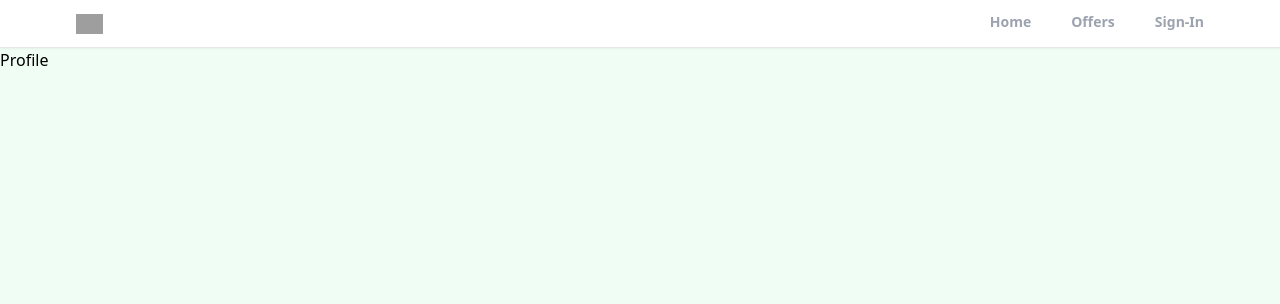
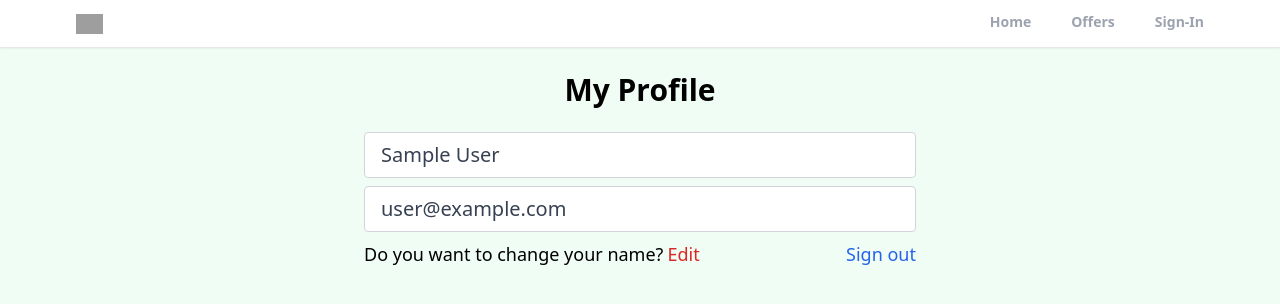
Before and after one commit to cheruto23/Realtor-clone, a React (Vite) app: page /profile in a window 1280 px wide. Shown: the top 304 px of the page. Built offline with nearby package versions, Linux system fonts and the light colour scheme; no server answers; sample sign-in values are in the browser's storage; grey boxes are pictures that could not be loaded.

Commit message:
Profile page

```diff
--- a/src/App.jsx
+++ b/src/App.jsx
@@ -4,6 +4,7 @@
 import Profile from "./Pages/Profile";
 import Signin from "./Pages/Signin";
 import Signup from "./Pages/Signup";
+import PrivateRoutes from "./Components/PrivateRoutes";
 import Forgotpassword from "./Pages/Forgot-password";
 import Offers from "./Pages/Offers";
 import Header from "./Components/Header";
@@ -17,7 +18,9 @@
         <Header />
         <Routes>
           <Route path="/" element={<Home />}></Route>
+          <Route path="profile" element={<PrivateRoutes/>}>
           <Route path="/profile" element={<Profile />}></Route>
+          </Route>
           <Route path="/sign-in" element={<Signin />}></Route>
           <Route path="/sign-up" element={<Signup />}></Route>
           <Route path="/forgot-password" element={<Forgotpassword />}></Route>
--- a/src/Components/OAuth.jsx
+++ b/src/Components/OAuth.jsx
@@ -27,8 +27,8 @@
                     email:user.email,
                     timestamp: serverTimestamp(),
                 })
-                navigate("/")
             }
+            navigate("/")
         } catch (error) {
             toast.error("Could not authorize with google")
         }
--- /dev/null
+++ b/src/Components/PrivateRoutes.jsx
@@ -0,0 +1,11 @@
+import React from 'react'
+import { Outlet, Navigate } from 'react-router';
+import {UseAuthStatus} from '../Hooks/UseAuthStatus';
+
+export default function PrivateRoutes() {
+    const {loggedIn,checkingStatus} = UseAuthStatus();
+    if(checkingStatus){
+        return <h3>Loading... </h3>
+    }
+  return loggedIn ? <Outlet/> : <Navigate to="/sign-in"/>
+}
--- /dev/null
+++ b/src/Hooks/UseAuthStatus.jsx
@@ -0,0 +1,18 @@
+import { getAuth, onAuthStateChanged } from 'firebase/auth';
+import React, { useEffect, useState } from 'react'
+
+export function UseAuthStatus() {
+    const [loggedIn, setLoggedIn] = useState(false);
+    const [checkingStatus, setCheckingStatus] = useState(true);
+
+    useEffect(()=>{
+        const auth = getAuth()
+        onAuthStateChanged(auth,(user)=>{
+            if(user){
+                setLoggedIn(true);
+            }
+            setCheckingStatus(false)
+        })
+    }, [])
+  return {loggedIn,checkingStatus}
+}
--- a/src/Pages/Profile.jsx
+++ b/src/Pages/Profile.jsx
@@ -1,5 +1,53 @@
-export default function Profile(){
-    return(
-        <div>Profile</div>
-    )
+import { getAuth } from "firebase/auth";
+import { useState } from "react";
+import { useNavigate } from "react-router";
+
+export default function Profile() {
+    const auth = getAuth()
+    const navigate = useNavigate();
+  const [formData, setFormdata] = useState({
+    name: auth.currentUser.displayName,
+    email: auth.currentUser.email,
+  });
+
+  const { name, email } = formData;
+
+  function onLogOut(){
+    auth.signOut()
+    navigate("/")
+  };
+  return (
+    <>
+      <section className="max-w-6xl mx-auto flex justify-center items-center
+      flex-col">
+        <h1 className="text-3xl text-center mt-6 font-bold">My Profile</h1>
+        <div className="w-full md:w-[50%] mt-6 px-3">
+          <form>
+            <input
+              className="w-full px-4 py-2 text-xl text-gray-700
+                     bg-white border border-gray-300 rounded transition ease-in-out"
+              type="text" id="name" value={name} disabled
+            ></input>
+             <input
+              className="w-full px-4 py-2 text-xl text-gray-700 my-2
+                     bg-white border border-gray-300 rounded transition ease-in-out"
+              type="email" id="email" value={email} disabled
+            ></input>
+            <div className="flex mb-6 justify-between whitespace-nowrap text-sm sm:text-lg">
+                <p className="flex items-center ">Do you want to change your name?
+                    <span  className="text-red-600 hover:text-red-700 transition ease-in-out
+                    duration-200 ml-1 cursor-pointer">
+                        Edit
+                        </span>
+                </p>
+                <p onClick={onLogOut}
+                className="text-blue-600 hover:text-blue-800 transition ease-in-out
+                duration-200 cursor-pointer">
+                    Sign out</p>
+            </div>
+          </form>
+        </div>
+      </section>
+    </>
+  );
 }
```
